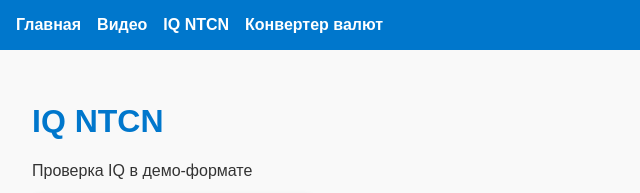
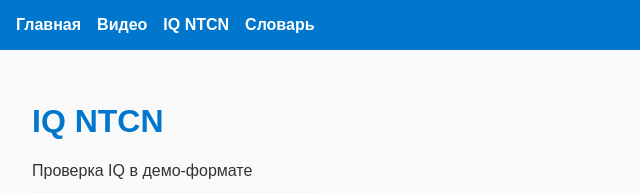
Before and after one commit to leon4ik-s/School-of-Success-v2, a plain HTML site: page iq.html in a window 1280 px wide. Shown: the top 193 px of the page, 0-640 px from the left. Drawn offline with Linux system fonts and the light colour scheme.

Commit message:
Update iq.html

```diff
--- a/iq.html
+++ b/iq.html
@@ -10,7 +10,7 @@
     <a href="index.html">Главная</a>
     <a href="videos.html">Видео</a>
     <a href="iq.html">IQ NTCN</a>
-    <a href="currency.html">Конвертер валют</a>
+    <a href="terms.html">Словарь</a>
   </nav>
 
   <main>
```
